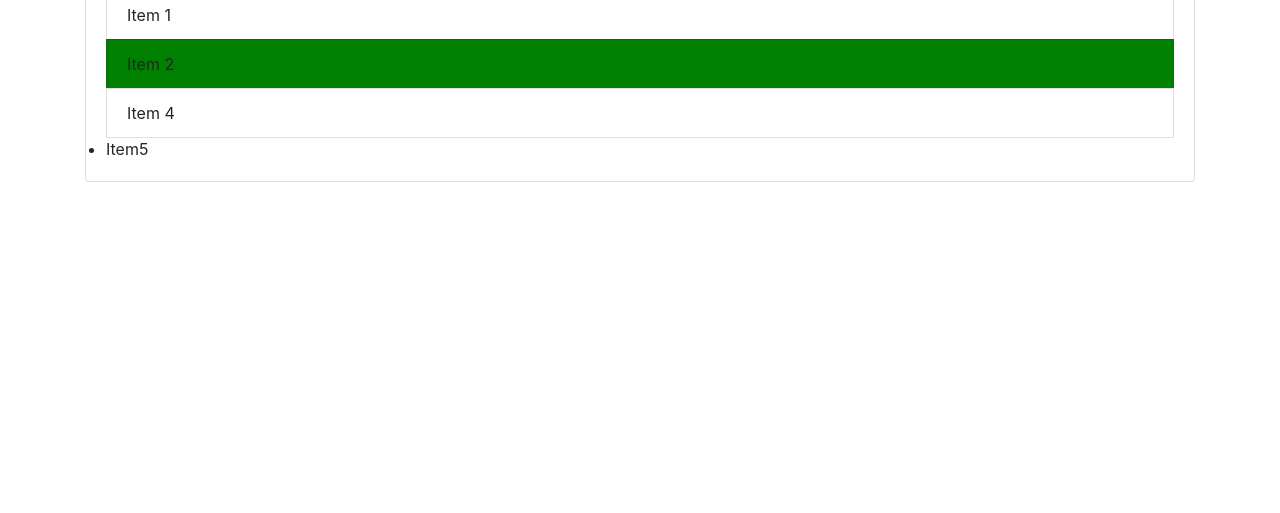
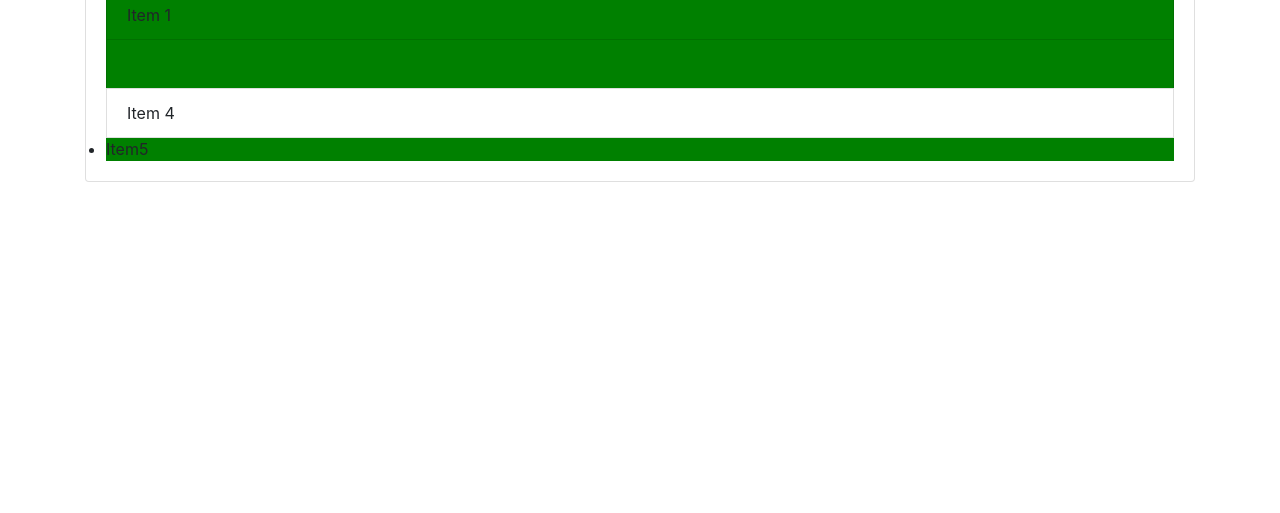
Before and after one commit to mhatre9602/pro1, a plain HTML site: page getElementByClassName.html in a window 1280 px wide. Shown: the part 287-800 px from the top of the page. Drawn offline with nearby package versions, Linux system fonts and the light colour scheme.

Commit message:
queryselectorALL

```diff
--- a/getElementByClassName.html
+++ b/getElementByClassName.html
@@ -43,14 +43,14 @@
       const third = document.querySelector(".list-group-item:nth-child(3)");
       third.style.display = "none";
 
-      // const sec = document.querySelectorAll(".list-group-item")[1];
-      // sec.style.color = "green";
+      const sec = document.querySelectorAll(".list-group-item")[1];
+      sec.style.color = "green";
 
-      // const odd = document.querySelectorAll("li:nth-child(odd)");
+      const odd = document.querySelectorAll("li:nth-child(odd)");
 
-      // for (let i = 0; i < odd.length; i++) {
-      //   odd[i].style.backgroundColor = "green";
-      // }
+      for (let i = 0; i < odd.length; i++) {
+        odd[i].style.backgroundColor = "green";
+      }
 
       // const lists = (document.getElementsByClassName(
       //   "list-group-item"
```
